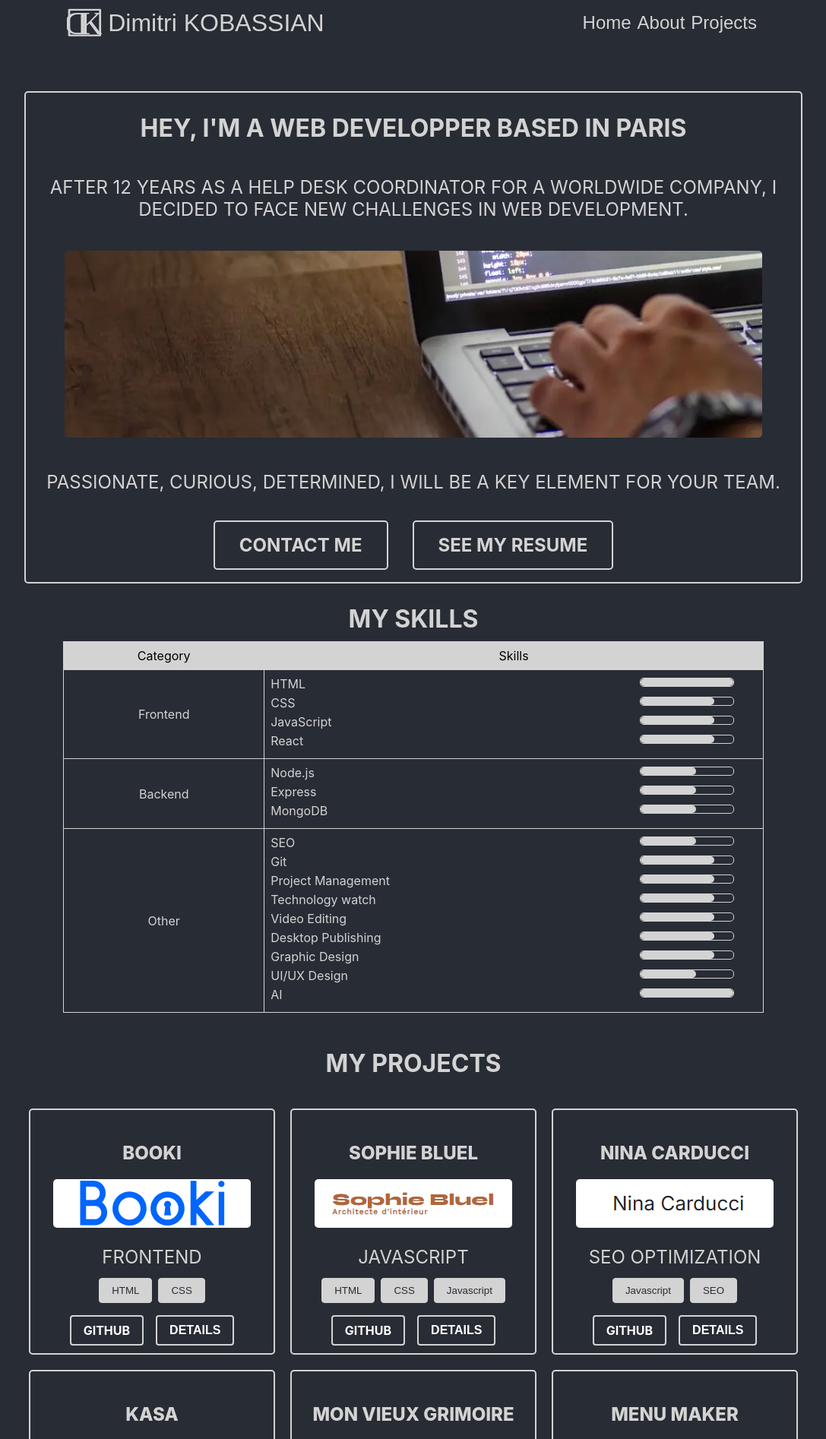
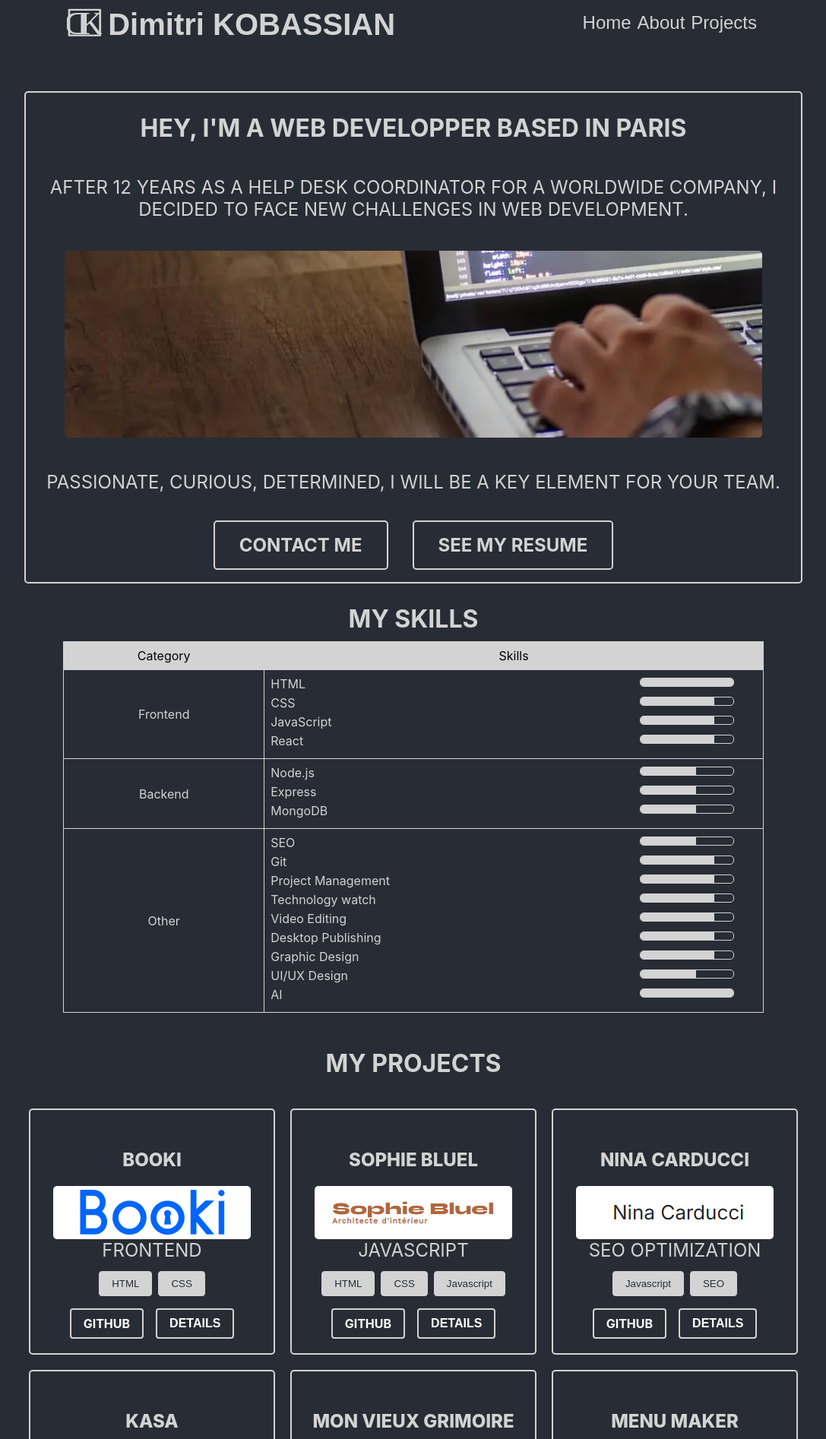
Before and after one commit to DimitriKOBASSIAN/portfolio, a React (Create React App) app: page / in a window 1280 px wide. Shown: the top 1894 px of the page at 76% size, without its empty margins (96-1183 px from the left). Built offline with nearby package versions, Linux system fonts and the light colour scheme.

Commit message:
styling projects cards

```diff
--- a/src/components/Header.jsx
+++ b/src/components/Header.jsx
@@ -7,7 +7,7 @@ function Header() {
       <header className="Header">
           <div className="Header-left">
           <Logo className="Header-logo" alt="logo" />
-              <span className="Header-span">Dimitri KOBASSIAN</span>
+              <span className="Header-span"><h1>Dimitri KOBASSIAN</h1></span>
           </div>
           <div className="Header-right">
               <Navbar />
--- a/src/components/ProjectCard.jsx
+++ b/src/components/ProjectCard.jsx
@@ -9,7 +9,7 @@ function ProjectCard({ title, image, description, link, technologies, onDetailsC
             <div className="image-container">
                 <img className="projects-image" src={image} alt={title} />
             </div>
-            <p className="projects-description">{description}</p>
+            <h4 className="projects-description">{description}</h4>
             <div className="projects-technologies">
                 {technologies.map((tech, index) => (
                     <button key={index} className="projects-technology__button">{tech}</button>
--- a/src/styles/Index.scss
+++ b/src/styles/Index.scss
@@ -39,3 +39,11 @@ h3 {
   text-align: center;
   margin-top: 2rem;
 }
+
+h4 {
+  color: #d3d3d3;
+  font-size: 1.2rem;
+  font-weight: 700;
+  text-align: center;
+  margin-top: 0;
+}
--- a/src/styles/ProjectCard.scss
+++ b/src/styles/ProjectCard.scss
@@ -36,7 +36,6 @@
 }
 
 .projectCard-description {
-    margin-top: 1rem;
     color: #d3d3d3;
     font-size: 1.3rem;
 }
@@ -46,4 +45,9 @@
   height: auto;
   margin-top: 20px;
   border-radius: 8px;
+
 }
+
+.image-container {
+  height: 60px;
+}
--- a/src/styles/SkillsTable.scss
+++ b/src/styles/SkillsTable.scss
@@ -56,7 +56,6 @@
         .progress-bar-fill {
             height: 100%;
             background-color: #d3d3d3;
-            border-radius: 5px;
         }
     }
 }
```
